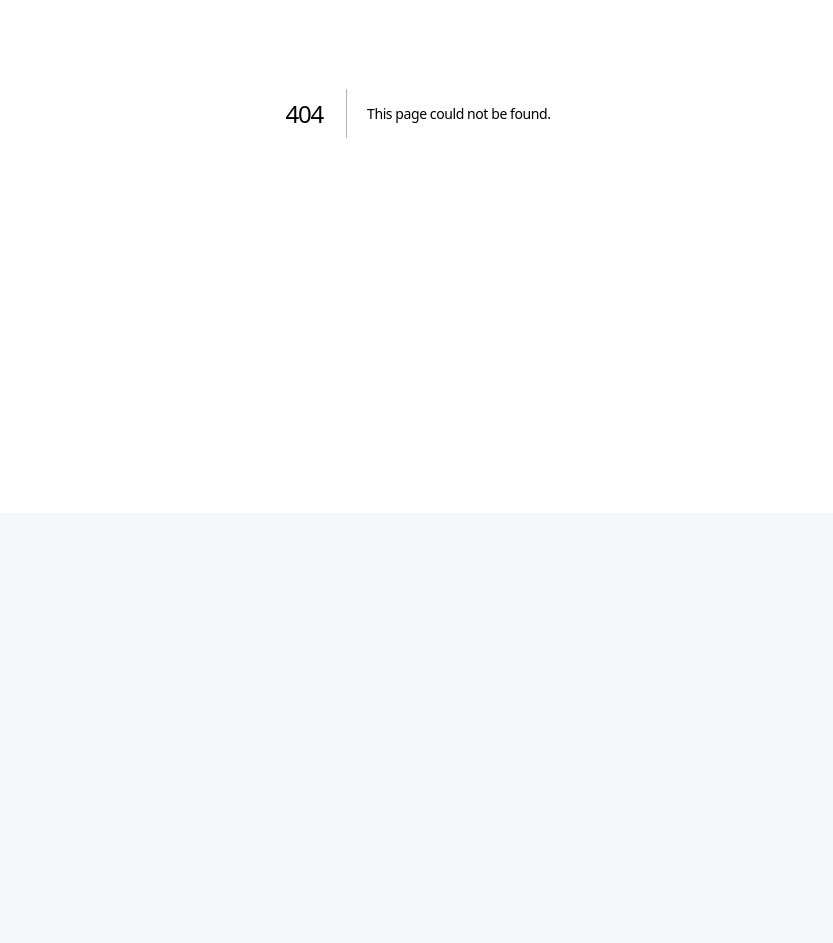
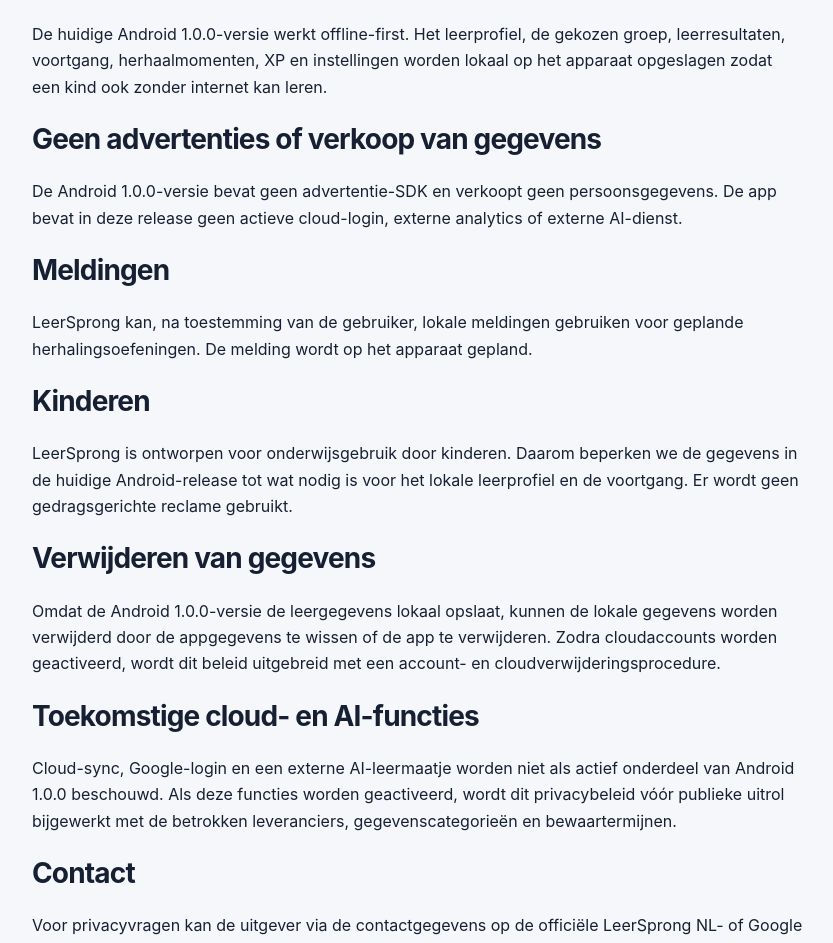
Before and after one commit to amirhamrouni/Platform-hamrouni, a Next.js app in the folder apps/web/: page /privacy in a window 1280 px wide. Before the commit this address had no page. Shown: the part 287-1230 px from the top of the page, without its empty margins (222-1055 px from the left). Before the commit the page ends 800 px from the top, so only its background shows below. Built offline with nearby package versions, Linux system fonts and the light colour scheme.

Commit message:
Release LeerSprong NL 1.0.0
* Cut LeerSprong NL 1.0.0

* Add public privacy policy page for release

* Add Play Store release and data safety checklist

```diff
--- /dev/null
+++ b/apps/web/app/privacy/page.tsx
@@ -0,0 +1,54 @@
+export default function PrivacyPage() {
+  return (
+    <main style={{ maxWidth: 820, margin: "0 auto", padding: "48px 24px", lineHeight: 1.65 }}>
+      <h1>Privacybeleid — LeerSprong NL</h1>
+      <p>Laatst bijgewerkt: 3 september 2026</p>
+
+      <h2>Wat LeerSprong NL verwerkt</h2>
+      <p>
+        De huidige Android 1.0.0-versie werkt offline-first. Het leerprofiel, de gekozen groep,
+        leerresultaten, voortgang, herhaalmomenten, XP en instellingen worden lokaal op het apparaat
+        opgeslagen zodat een kind ook zonder internet kan leren.
+      </p>
+
+      <h2>Geen advertenties of verkoop van gegevens</h2>
+      <p>
+        De Android 1.0.0-versie bevat geen advertentie-SDK en verkoopt geen persoonsgegevens.
+        De app bevat in deze release geen actieve cloud-login, externe analytics of externe AI-dienst.
+      </p>
+
+      <h2>Meldingen</h2>
+      <p>
+        LeerSprong kan, na toestemming van de gebruiker, lokale meldingen gebruiken voor geplande
+        herhalingsoefeningen. De melding wordt op het apparaat gepland.
+      </p>
+
+      <h2>Kinderen</h2>
+      <p>
+        LeerSprong is ontworpen voor onderwijsgebruik door kinderen. Daarom beperken we de gegevens
+        in de huidige Android-release tot wat nodig is voor het lokale leerprofiel en de voortgang.
+        Er wordt geen gedragsgerichte reclame gebruikt.
+      </p>
+
+      <h2>Verwijderen van gegevens</h2>
+      <p>
+        Omdat de Android 1.0.0-versie de leergegevens lokaal opslaat, kunnen de lokale gegevens worden
+        verwijderd door de appgegevens te wissen of de app te verwijderen. Zodra cloudaccounts worden
+        geactiveerd, wordt dit beleid uitgebreid met een account- en cloudverwijderingsprocedure.
+      </p>
+
+      <h2>Toekomstige cloud- en AI-functies</h2>
+      <p>
+        Cloud-sync, Google-login en een externe AI-leermaatje worden niet als actief onderdeel van
+        Android 1.0.0 beschouwd. Als deze functies worden geactiveerd, wordt dit privacybeleid vóór
+        publieke uitrol bijgewerkt met de betrokken leveranciers, gegevenscategorieën en bewaartermijnen.
+      </p>
+
+      <h2>Contact</h2>
+      <p>
+        Voor privacyvragen kan de uitgever via de contactgegevens op de officiële LeerSprong NL- of
+        Google Play-vermelding worden benaderd.
+      </p>
+    </main>
+  );
+}
```
Also changed, not shown: 2 other files (tests, documents, lock files or other folders).
